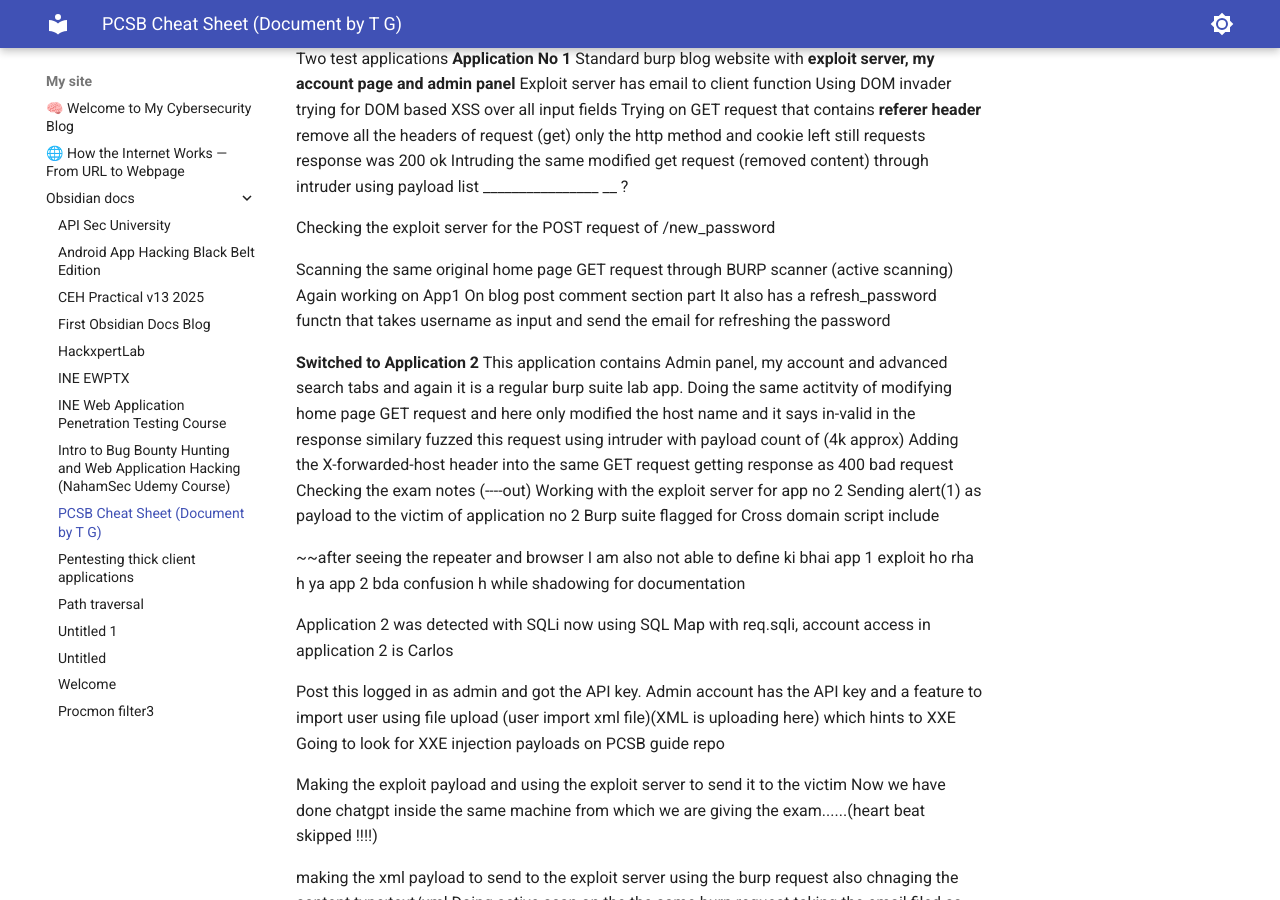
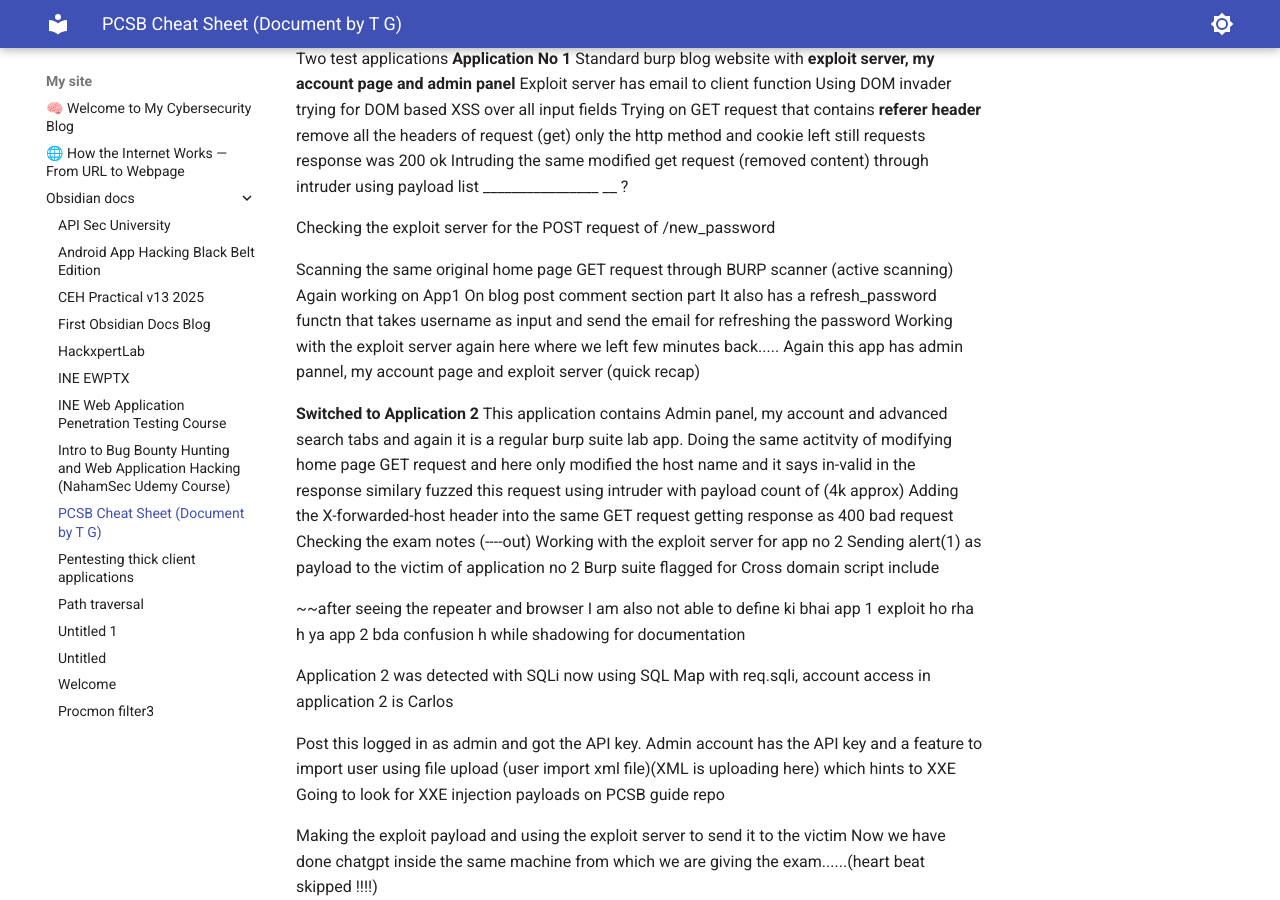
Before and after one commit to mravtechinfo/one-for-all, an MkDocs documentation site: the page built from docs/obsidian_docs/PCSB Cheat Sheet (Document by T_G).md, in a window 1280 px wide and 900 px high, scrolled down 956 px. Built offline with MkDocs 1.6.1 and Material for MkDocs 9.7.7, drawn with Linux system fonts in a browser that asks for light colours.

```diff
--- a/docs/obsidian_docs/PCSB Cheat Sheet (Document by T_G).md
+++ b/docs/obsidian_docs/PCSB Cheat Sheet (Document by T_G).md
@@ -58,6 +58,12 @@
 Again working on App1
 On blog post comment section part
 It also has a refresh_password functn that takes username as input and send the email for refreshing the password
+Working with the exploit server again here where we left few minutes back.....
+Again this app has admin pannel, my account page and exploit server (quick recap)
+
+
+
+
 
 
 **Switched to Application 2**
```
